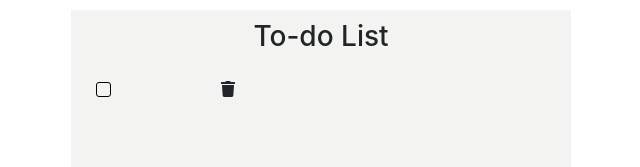
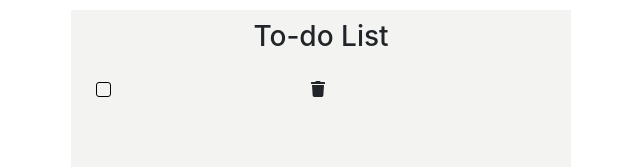
Before and after one commit to madhurabhujbal/todo-list, a React (Create React App) app: page / in a window 1280 px wide. Shown: the top 167 px of the page, without its empty margins (319-959 px from the left). Built offline with nearby package versions, Linux system fonts and the light colour scheme; the HTML template or start-up script is replaced by a standard one.

Commit message:
Rename classname for trash icon

```diff
--- a/src/components/ListItem.jsx
+++ b/src/components/ListItem.jsx
@@ -35,7 +35,7 @@ function ListItem({
           autoFocus
         />
       </div>
-      <div className="col-md-4">
+      <div className="col-md-2 trash-icon">
         <FontAwesomeIcon icon={faTrash} />
       </div>
     </div>
```
